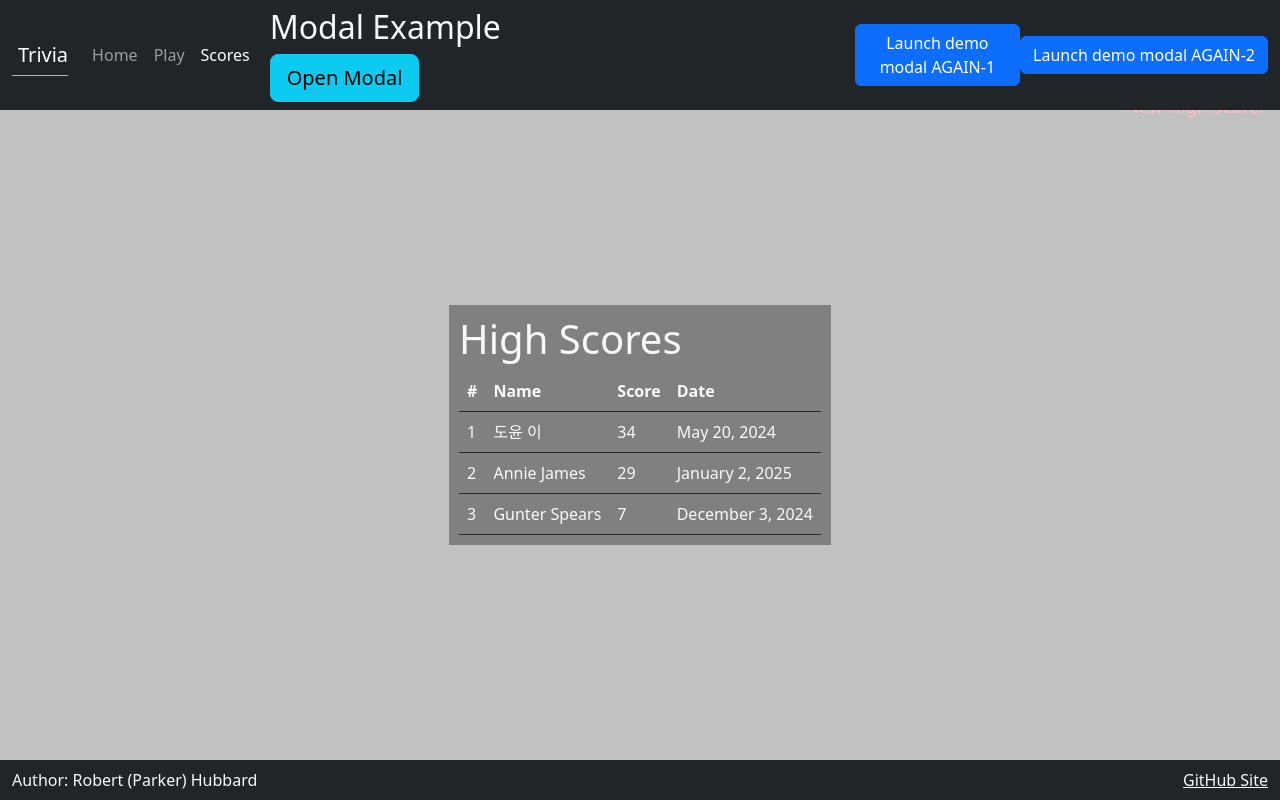
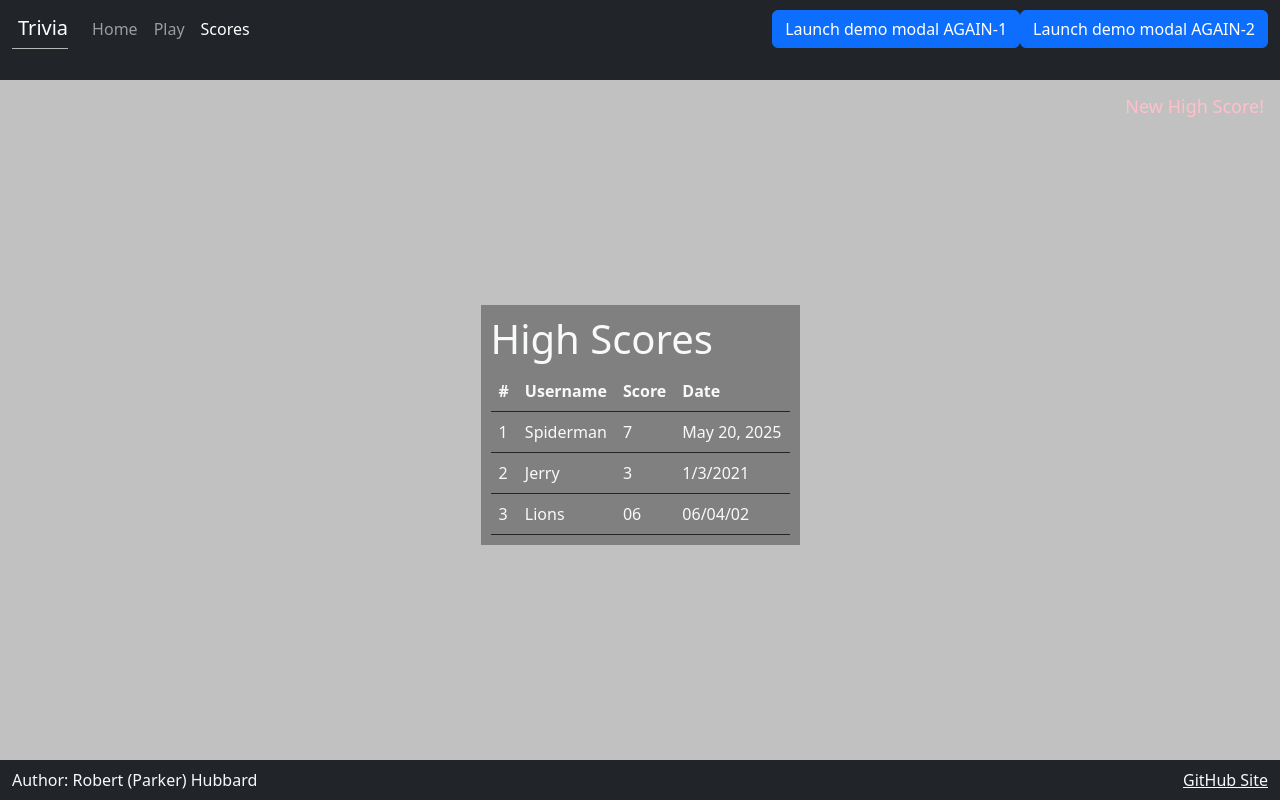
Before and after one commit to rhubba4863/startup, a React (Vite) app: page /scores in a window 1280 px wide. Built offline with nearby package versions, Linux system fonts and the light colour scheme.

Commit message:
Imported js so Bootstrap would work

```diff
--- a/index.html
+++ b/index.html
@@ -6,10 +6,18 @@
     <meta name="viewport" content="width=device-width, initial-scale=1" />
     <meta name="theme-color" content="#000000" />
 
+        <!--Include Bootstrap Tools/Resources-->
+    <!-- <link
+    href="https://cdn.jsdelivr.net/npm/bootstrap@5.3.3/dist/css/bootstrap.min.css"
+    rel="stylesheet"
+    integrity="sha384-Zenh87qX5JnK2Jl0vWa8Ck2rdkQ2Bzep5IDxbcnCeuOxjzrPF/et3URy9Bv1WTRi"
+    crossorigin="anonymous"
+    /> -->
+
     <title>Trivia React</title>
   </head>
   <body>
-    <noscript>You need to enable JavaScript to run this app.</noscript>
+    <!-- <noscript>You need to enable JavaScript to run this app.</noscript> -->
     <div id="root"></div>
     <script type="module" src="/index.jsx"></script>
   </body>
--- a/src/app.jsx
+++ b/src/app.jsx
@@ -1,6 +1,10 @@
 import React from 'react';
 import 'bootstrap/dist/css/bootstrap.min.css';
+import 'bootstrap/dist/js/bootstrap.bundle.min.js';
 import './app.css';
+
+//import Modal from "react-bootstrap/Modal";
+//https://www.pluralsight.com/resources/blog/guides/working-with-bootstraps-modals-react
 
 // import React, { useState } from 'react';
 // import { Modal, Button } from 'react-bootstrap';
@@ -11,6 +15,8 @@ import { Play } from './play/play';
 import { Scores } from './scores/scores';
 
 export default function App() {
+
+
   // Note - RPH just put a line on the screen
   // return <div className='body bg-dark text-light'>App will display here</div>;
 
@@ -29,6 +35,7 @@ export default function App() {
               <button className="navbar-toggler" type="button" data-bs-toggle="collapse" data-bs-target="#navbarSupportedContent" aria-controls="navbarSupportedContent" aria-expanded="false" aria-label="Toggle navigation">
                 <span className="navbar-toggler-icon"></span>
               </button>
+
               <div className="collapse navbar-collapse" id="navbarSupportedContent">
                 <ul className="navbar-nav me-auto mb-2 mb-lg-0">
                   <li className="nav-item">
@@ -49,36 +56,6 @@ export default function App() {
                   <input class="form-control me-2" type="search" placeholder="Search" aria-label="Search">
                   <button class="btn btn-outline-success" type="submit">Search</button>
                 </form> --> */}
-
-
-
-                <div className="container">
-                  <h2>Modal Example</h2>
-                  {/* <!-- Trigger the modal with a button --> */}
-                  <button type="button" className="btn btn-info btn-lg" data-toggle="modal" data-target="#myModal">Open Modal</button>
-
-                  {/* <!-- Modal --> */}
-                  <div className="modal fade" id="myModal" role="dialog">
-                    <div className="modal-dialog">
-
-                      {/* <!-- Modal content--> */}
-                      <div className="modal-content">
-                        <div className="modal-header">
-                          <button type="button" className="close" data-dismiss="modal">&times;</button>
-                          <h4 className="modal-title">Modal Header</h4>
-                        </div>
-                        <div className="modal-body">
-                          <p>Some text in the modal.</p>
-                        </div>
-                        <div className="modal-footer">
-                          <button type="button" className="btn btn-default" data-dismiss="modal">Close</button>
-                        </div>
-                      </div>
-
-                    </div>
-                  </div>
-
-                </div>
 
 
                 {/* <!-- Button trigger modal --> */}
--- a/src/scores/scores.jsx
+++ b/src/scores/scores.jsx
@@ -17,7 +17,7 @@ export function Scores() {
           <thead>
             <tr>
                 <th className="bordertime">#</th>
-                <th className="bordertime">Name</th>
+                <th className="bordertime">Username</th>
                 <th className="bordertime">Score</th>
                 <th className="bordertime">Date</th>
               </tr>
@@ -25,21 +25,21 @@ export function Scores() {
           <tbody>
             <tr>
               <td className="bordertime">1</td>
-              <td className="bordertime">도윤 이</td>
-              <td className="bordertime">34</td>
-              <td className="bordertime">May 20, 2024</td>
+              <td className="bordertime">Spiderman</td>
+              <td className="bordertime">7</td>
+              <td className="bordertime">May 20, 2025</td>
             </tr>
             <tr>
               <td className="bordertime">2</td>
-              <td className="bordertime">Annie James</td>
-              <td className="bordertime">29</td>
-              <td className="bordertime">January 2, 2025</td>
+              <td className="bordertime">Jerry</td>
+              <td className="bordertime">3</td>
+              <td className="bordertime">1/3/2021</td>
             </tr>
             <tr>
               <td className="bordertime">3</td>
-              <td className="bordertime">Gunter Spears</td>
-              <td className="bordertime">7</td>
-              <td className="bordertime">December 3, 2024</td>
+              <td className="bordertime">Lions</td>
+              <td className="bordertime">06</td>
+              <td className="bordertime">06/04/02</td>
             </tr>
           </tbody>
         </table>
```
Also changed, not shown: 12 other files (tests, documents, lock files or other folders).
